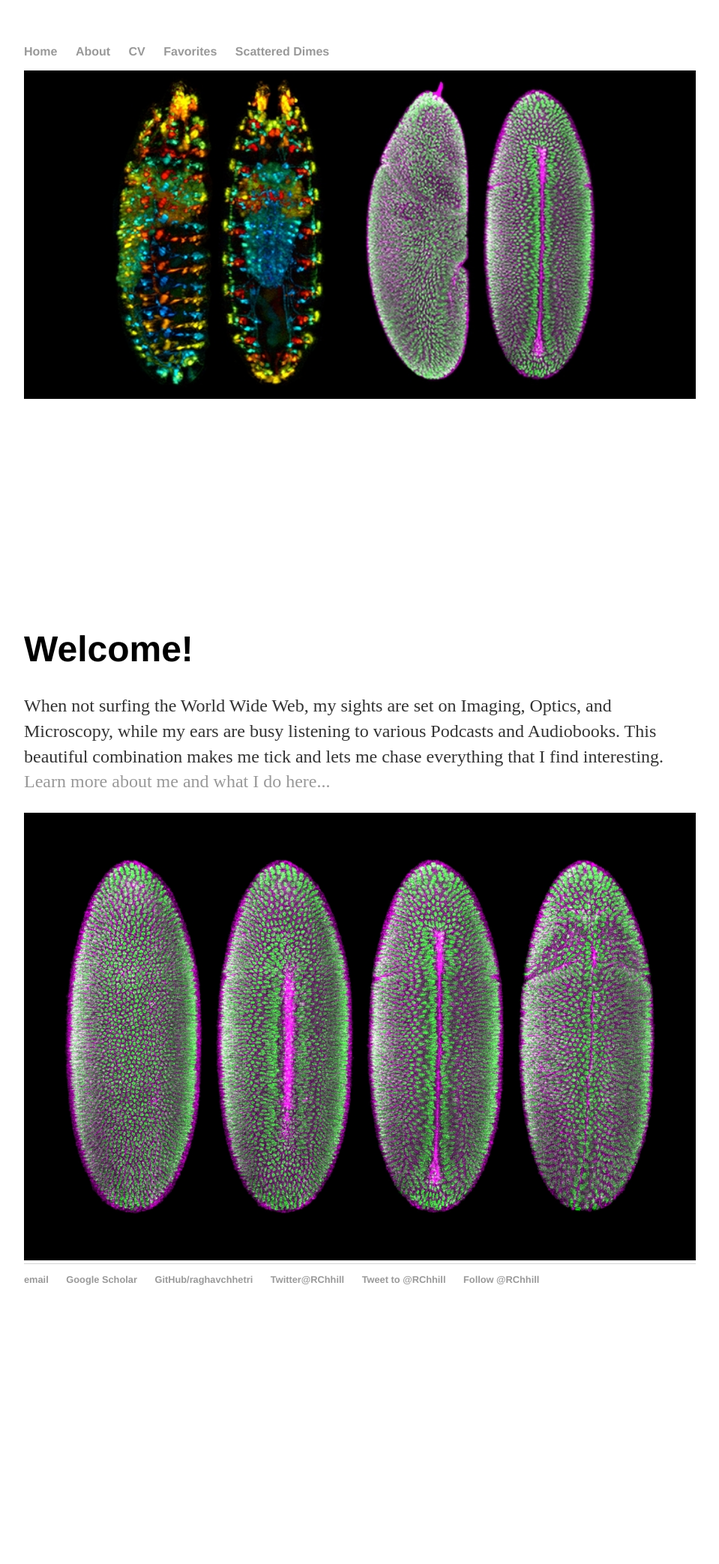
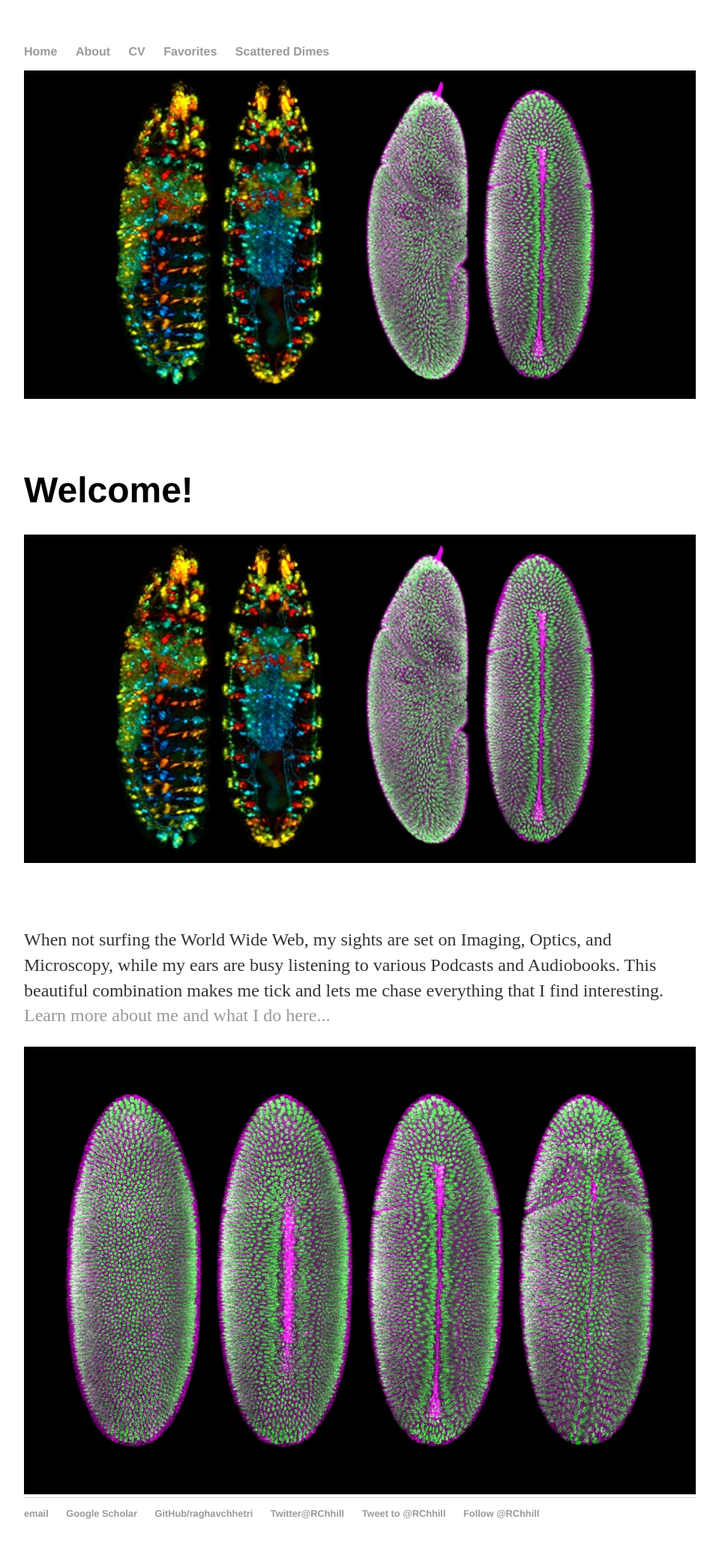
Before and after one commit to raghavchhetri/raghavchhetri.github.io, a Jekyll site: the page built from index.html, in a window 1280 px wide. Shown: the whole page at 75% size, without its empty margins (160-1119 px from the left). Built offline with Jekyll 4.4.1, drawn with Linux system fonts in a browser that asks for light colours; comment, search, counter and statistics services are not loaded; before the commit the page ends 1774 px from its top, so only the background shows below that.

Commit message:
Update index.html

```diff
--- a/index.html
+++ b/index.html
@@ -2,12 +2,17 @@
 layout: default
 title: Science is hard. It rocks though... Stay with it!
 ---
-<div style="height: 712px">
+<div style="height: 500px">
      <img src="/about/DrosophilaCombined.png" alt="Neurons,Development" style="max-height:100%; width:100%; object-fit:contain" class="inline"/>
 </div>
 
 <div class="blurb">
 	<h1>Welcome!</h1>
+
+	<div style="height: 500px">
+		<img src="/about/DrosophilaCombined.png" alt="Neurons,Development" style="max-height:100%; width:100%; object-fit:contain" class="inline"/>
+	</div>
+
 	<p>When not surfing the World Wide Web, my sights are set on Imaging, Optics, and Microscopy,
 		while my ears are busy listening to various Podcasts and Audiobooks.
 		This beautiful combination makes me tick and lets me chase everything that I find interesting.
```
